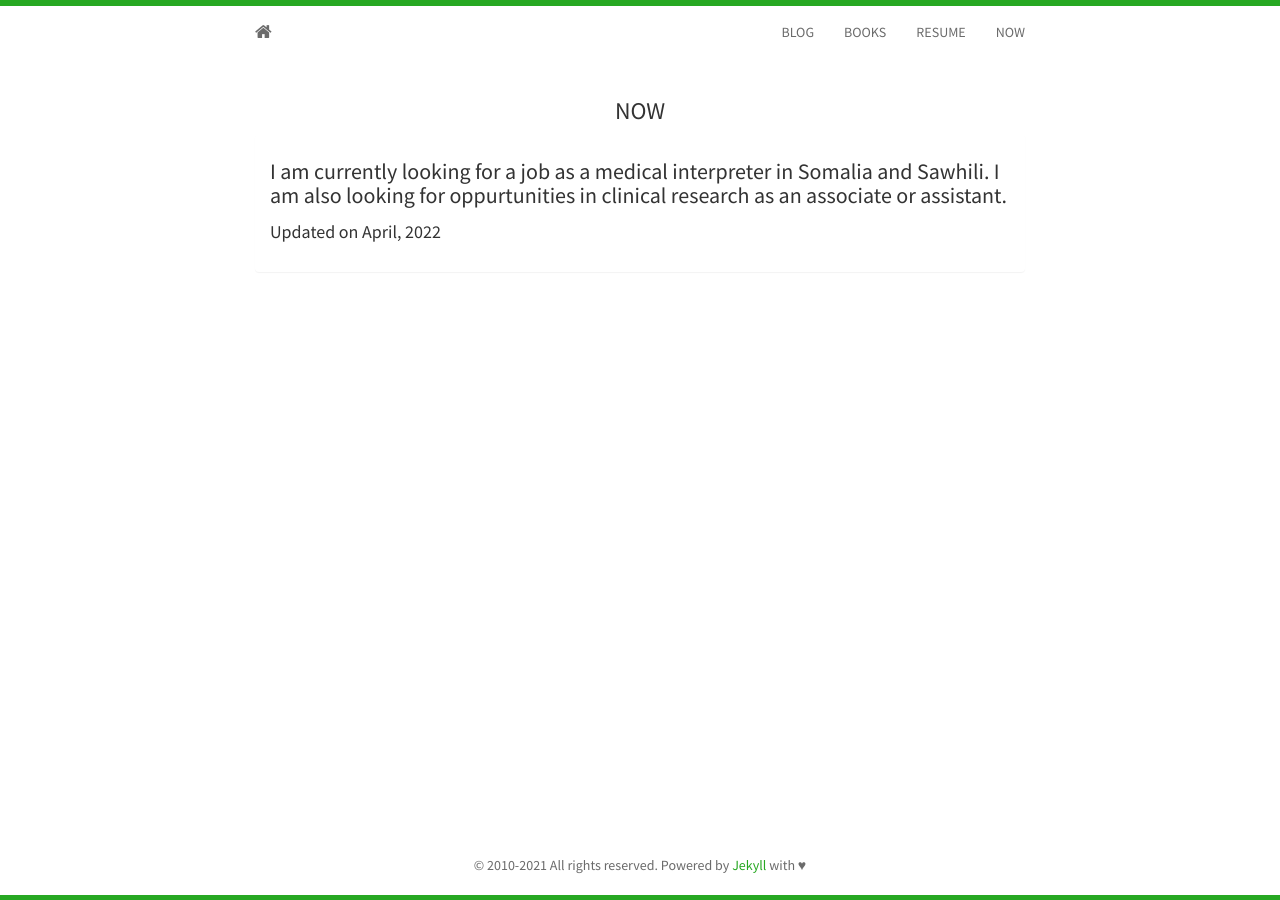
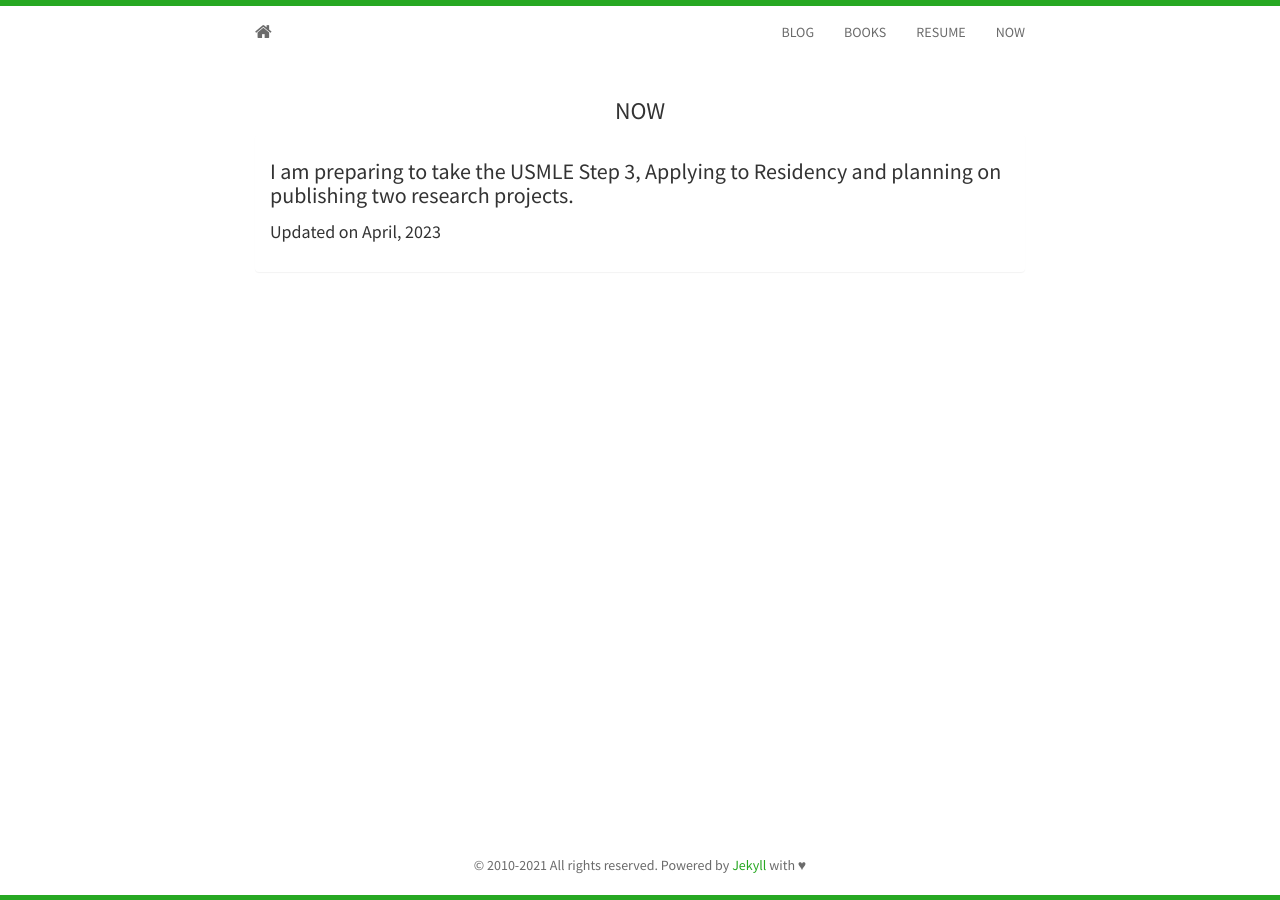
Before and after one commit to burhaninho/burhaninho.github.io, a Jekyll site: the page built from now.html, in a window 1280 px wide. Built offline with Jekyll 4.4.1, drawn with Linux system fonts in a browser that asks for light colours; nearby versions of some CDN libraries.

Commit message:
Update now.html

```diff
--- a/_includes/now.html
+++ b/_includes/now.html
@@ -5,7 +5,8 @@
     <div class="panel-body">
 
 	    <h4>
-		I am currently looking for a job as a medical interpreter in Somalia and Sawhili. I am also looking for oppurtunities in clinical research as an associate or assistant.
+		I am preparing to take the USMLE Step 3, Applying to Residency and planning on publishing two research projects.
+
 	    </h4>
 
 
@@ -14,7 +15,7 @@
 
 
 
-	    <h5> Updated on April, 2022 </h5>
+	    <h5> Updated on April, 2023 </h5>
  </div>
  </div>
 </div>
```
